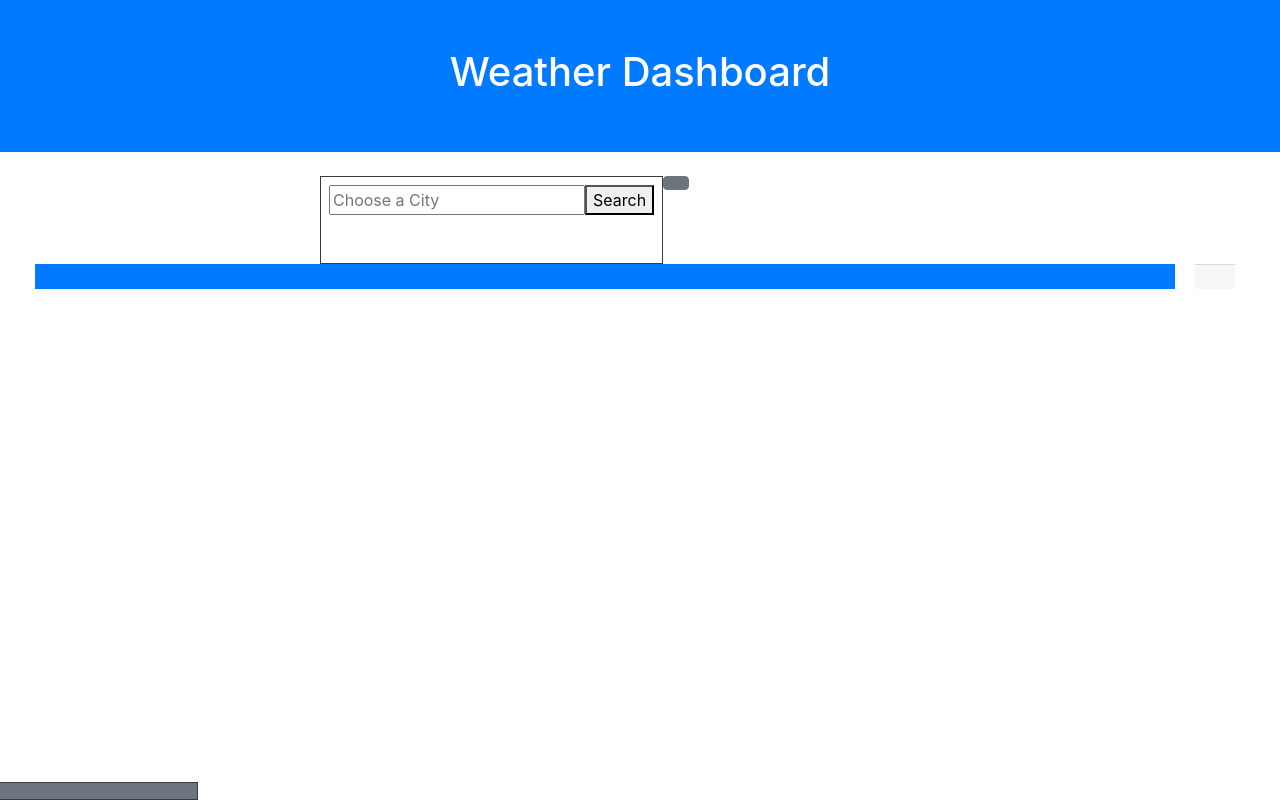
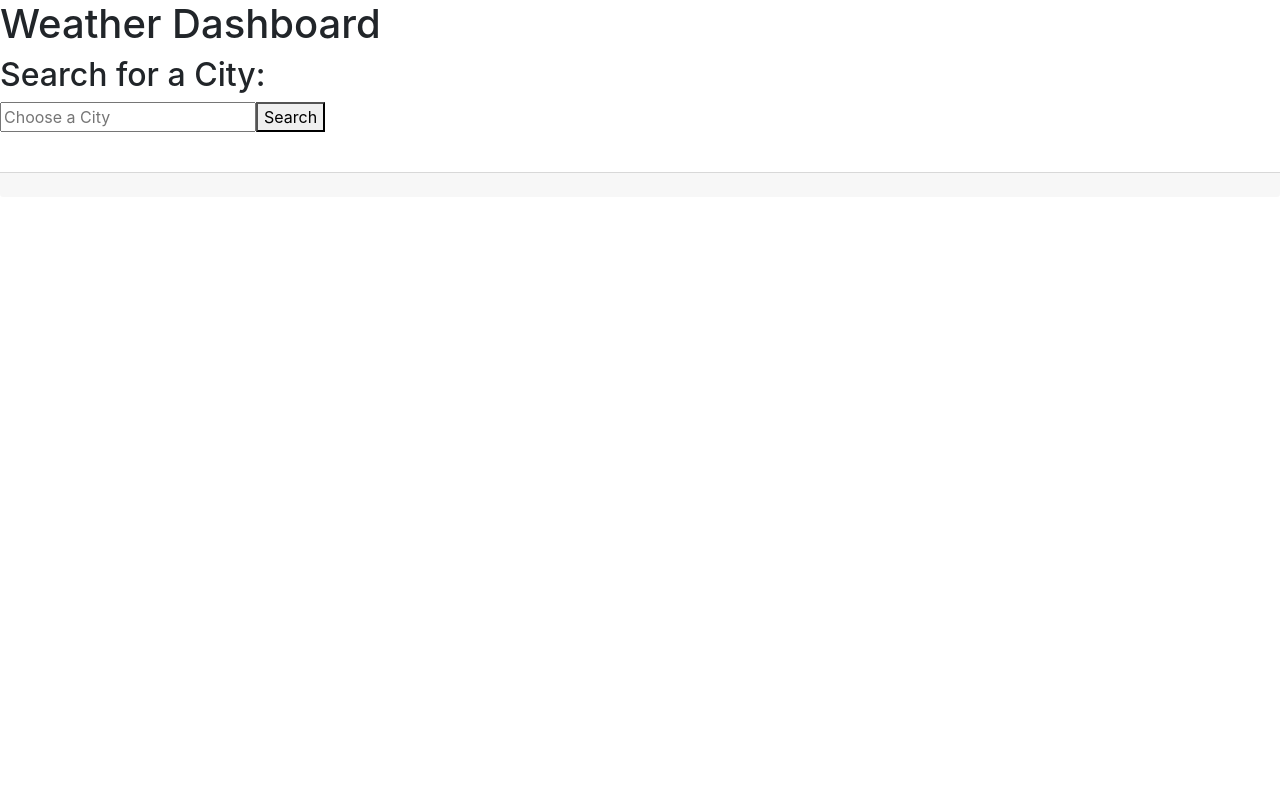
Before and after one commit to addonelson/Whats_the_weather_like, a plain HTML site: page index.html in a window 1280 px wide. Drawn offline with nearby package versions, Linux system fonts and the light colour scheme; no server answers.

Commit message:
removed all bootstrap from css

```diff
--- a/index.html
+++ b/index.html
@@ -15,17 +15,17 @@
 </head>
 
 <body>
-  <header class="p-5 text-center text-white bg-primary">
+  <header class="">
     <h1>Weather Dashboard</h1>
   </header>
-  <main class="container-fluid mt-4">
-    <section class="row col-12">
-      <header class="col-3 vh-20">
-        <h2 class="text-white">
+  <main class=>
+    <section class="">
+      <header class="">
+        <h2 class="">
           Search for a City:
         </h2>
       </header>
-      <div class="border border-dark p-2">
+      <div class=>
         <form id="search-form">
           <input type="text" class="form-input" id="searchBox" name="searchBox" placeholder="Choose a City"><button
             id="search">Search</button>
@@ -33,13 +33,13 @@
           </p>
       </div>
       <div class=>
-        <ul type="button" class="btn btn-secondary" id="previousSearch" name="previousSearch"></ul>
+        <ul type="button" class="" id="previousSearch" name="previousSearch"></ul>
 
       </div>
 
-      <div class="bg-primary container" id="displayInfo"></div>
+      <div class= "" id="displayInfo"></div>
 
-      <div class="fixed-bottom container row col-md-2 bg-secondary border border-dark p-2 5-day" id="5-day-forecast"></div>
+      <div class= "5-day" id="5-day-forecast"></div>
 
 
 
```
